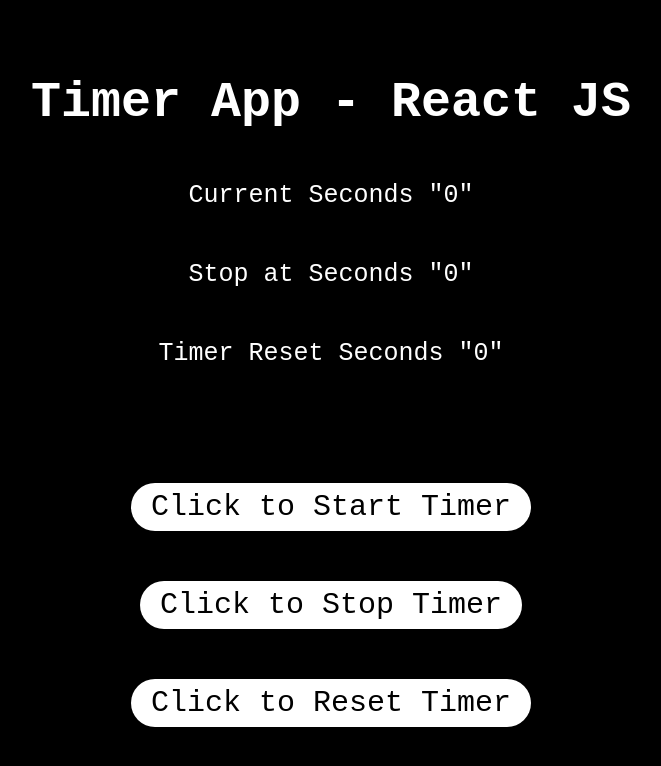
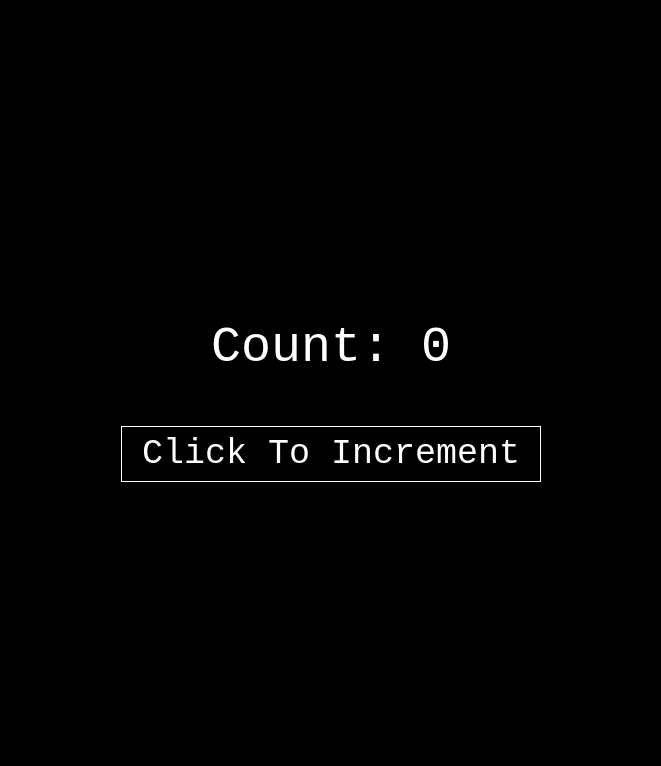
Before and after one commit to thegittyuser/myapp, a React (Vite) app: page / in a window 1280 px wide. Shown: the top 766 px of the page, without its empty margins (309-970 px from the left). Built offline with nearby package versions, Linux system fonts and the light colour scheme.

Commit message:
useCallback

```diff
--- a/src/App.jsx
+++ b/src/App.jsx
@@ -1,9 +1,10 @@
-import Timer from "./TimerApp/Timer.jsx";
+import Counter from "./Callback/Counter.jsx";
+
 
 function App() {
   return (
     <>
-      <Timer />
+      <Counter />
     </>
   );
 }
--- /dev/null
+++ b/src/Callback/Counter.jsx
@@ -0,0 +1,29 @@
+import { useState } from "react";
+import "./counter.css";
+import { useCallback } from "react";
+
+function Counter() {
+  const [count, setCount] = useState(0);
+
+  //   const perfCount = useCallback(() => {
+  //     setCount(count + 1);
+  //   }, [count]);
+
+  const perfCount = useCallback(() => {
+    setInterval(() => {
+      setCount((prevCount) => prevCount + 1);
+    }, 1);
+  }, []);
+
+  return (
+    // fragments allow us to use multiple html tags inside return (jsx)
+    <>
+      <div className="box">
+        <p>Count: {count}</p>
+        <button onClick={perfCount}>Click To Increment</button>
+      </div>
+    </>
+  );
+}
+
+export default Counter;
--- /dev/null
+++ b/src/Callback/counter.css
@@ -0,0 +1,23 @@
+.box {
+  width: 100vw;
+  height: 100vh;
+  background-color: black;
+  display: flex;
+  justify-content: center;
+  align-items: center;
+  flex-direction: column;
+  gap: 50px;
+}
+
+.box p {
+  color: white;
+  font-size: 50px;
+}
+
+.box button {
+  font-size: 35px;
+  padding: 7px 20px;
+  background-color: black;
+  border: 1px double white;
+  color: white;
+}
```
